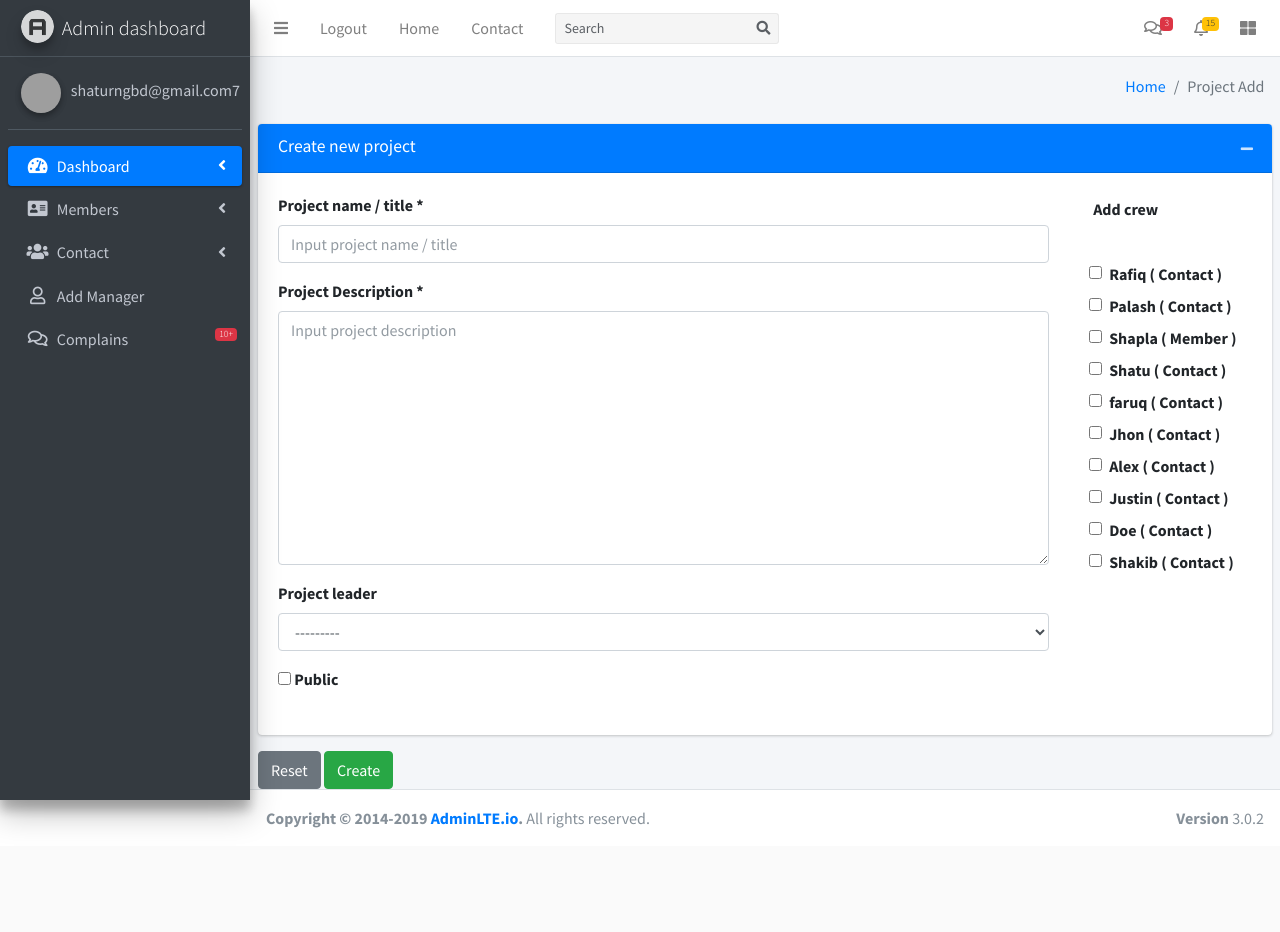
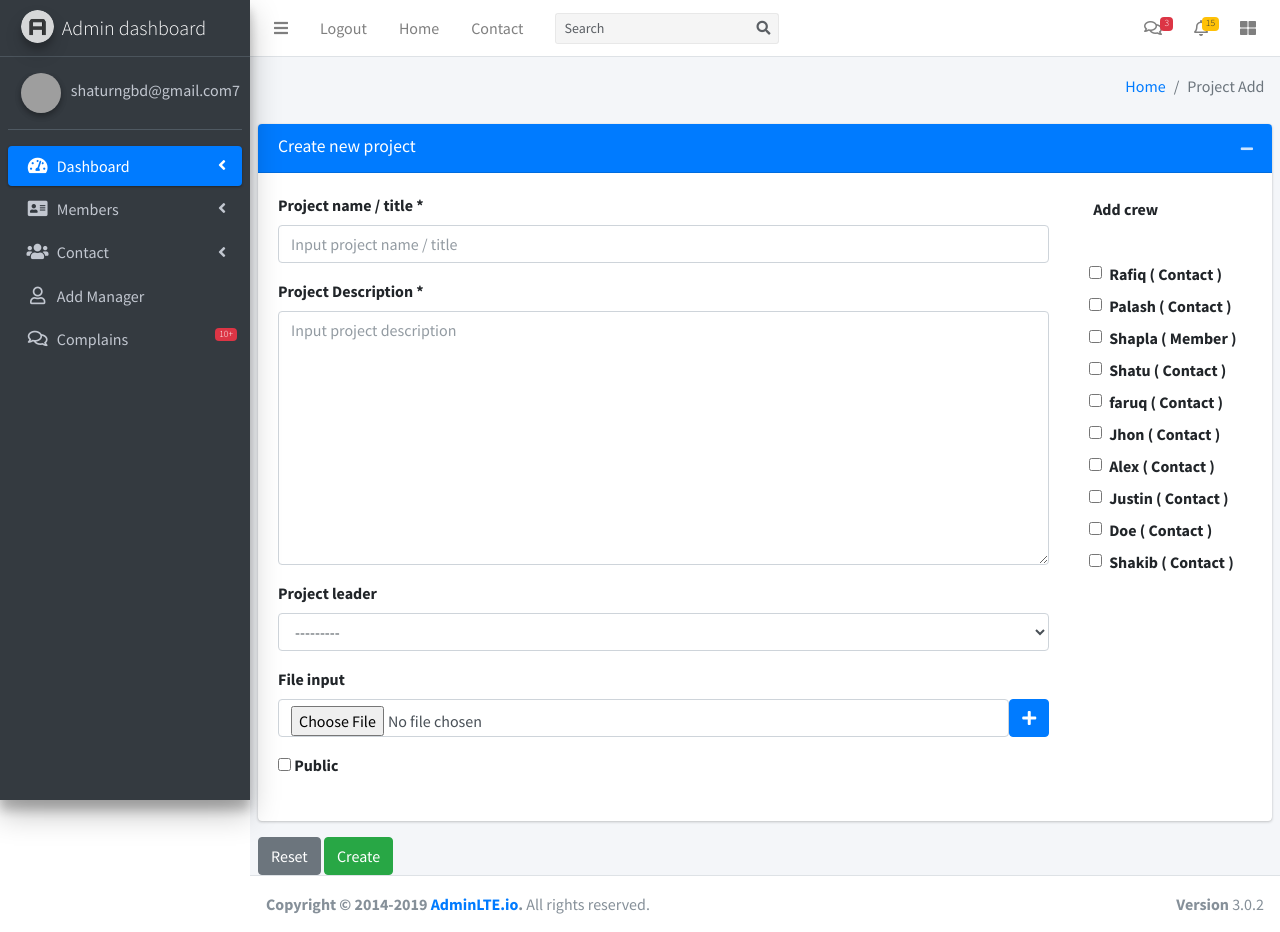
Before and after one commit to Shajjadur-Rahman/pms, a Django app: page /project/add/ in a window 1280 px wide. Before the commit the page ends 828 px from the top, so only its background shows below. Run offline with Django 3.2, Linux system fonts and the light colour scheme; a user stored in the database is signed in; data comes from the database, SQL or seed files in the repository; both versions use the stored data as it was after the commit; some libraries are stand-ins or nearby versions; grey boxes are pictures that could not be loaded.

Commit message:
New js fuction added

```diff
--- a/dashboard/views.py
+++ b/dashboard/views.py
@@ -7,7 +7,7 @@ from django.core.paginator import Paginator
 from django.contrib import messages
 from django.db.models import Q
 from project.models import Project, Role
-from account.models import User
+from account.models import User, Profile
 from datetime import datetime
 from tzlocal import get_localzone
 from account.permission import PermissionForAllUser, AdminAndManagerPermission
@@ -191,7 +191,6 @@ class CreateProjectView(LoginRequiredMixin, AdminAndManagerPermission, SuccessMe
         return super(CreateProjectView, self).form_valid(form)
 
 
-
 # =================================================
 
 def native_to_utc_2(role_dt):
--- a/project/models.py
+++ b/project/models.py
@@ -28,8 +28,10 @@ class Project(models.Model):
     confirm_members  = models.ManyToManyField(settings.AUTH_USER_MODEL, related_name='confirm_members', blank=True)
     completed        = models.BooleanField(default=False)
 
-    start_time = models.DateTimeField(null=True, blank=True)
-    end_time   = models.DateTimeField(null=True, blank=True)
+    start_time       = models.DateTimeField(null=True, blank=True)
+    end_time         = models.DateTimeField(null=True, blank=True)
+
+    attachments      = models.ManyToManyField('AttachmentFile', related_name='attachments', blank=True)
 
 
 
@@ -55,3 +57,14 @@ class Role(models.Model):
 
     def __str__(self):
         return self.role_title
+
+
+def upload_attachment(instance, filename):
+    return '/'.join(['file_name', str(instance.file_name), filename])
+
+class AttachmentFile(models.Model):
+    file_title   = models.CharField(max_length=250, null=True, blank=True)
+    attach_file  = models.FileField(upload_to=upload_attachment, null=True, blank=True)
+
+    def __str__(self):
+        return str(self.pk)
--- a/templates/member_and_contact_profile/member_and_contact_profile.html
+++ b/templates/member_and_contact_profile/member_and_contact_profile.html
@@ -89,6 +89,7 @@
                 <div class="card-header mb-4">
                     <div class="d-flex justify-content-between align-items-center">
                         <h2>Your projects</h2>
+
                         <form action="" method="GET">
                             <div class="d-flex align-items-center">
                                 <div class="input-group input-group-sm">
@@ -105,6 +106,7 @@
                                 </div>
                             </div>
                         </form>
+
                     </div>
                 </div>
                   <div class="card-body">
@@ -143,8 +145,8 @@
                                     </div>
                                 </div>
                                  {% empty %}
-                               <div class="post">
-                                   No fount !
+                               <div class="post text-danger">
+                                   Project not fount !
                                </div>
                                  {% endfor %}
                                 <!-- /.post -->
--- a/templates/project/project_create.html
+++ b/templates/project/project_create.html
@@ -43,26 +43,38 @@
             <div class="d-flex">
               <div class="card-body">
               <div class="form-group">
-                <label for="inputName">Project name / title *</label>
+                <label>Project name / title *</label>
                {{ form.title }}
               </div>
               <div class="form-group">
-                <label for="inputDescription">Project Description *</label>
+                <label>Project Description *</label>
                 {{ form.description }}
               </div>
               <div class="form-group">
-                <label for="inputStatus">Project leader</label>
+                <label>Project leader</label>
                   {{ form.project_leader }}
               </div>
 
+                  <div class="form-group" id="file_div_wrapper">
+                    <label>File input</label>
+
+                    <div class="input-group">
+                      <div class="custom-file" id="file_input_container">
+                         <input type="file" class="form-control" name="file_name">
+                          <button id="add" class="btn btn-primary" type="button"> <i class="fas fa-plus"></i></button>
+                      </div>
+                    </div>
+
+                  </div>
+
               <div class="form-group">
                 {{ form.public }}
-                 <label for="inputStatus">Public</label>
+                 <label>Public</label>
               </div>
 
             </div>
              <div class="mt-4 overflow-auto" style="min-width: 20%; height: 400px">
-               <label for="inputStatus" style="position: fixed; background: #fff; display:block; width: 200px; height: 40px; z-index: 100; text-align: left; padding-left: 24px">Add crew</label>
+               <label style="position: fixed; background: #fff; display:block; width: 200px; height: 40px; z-index: 100; text-align: left; padding-left: 24px">Add crew</label>
                <div style="margin-top: 60px">
                   <div class="form-group">
                       <div class="form-check">
@@ -91,3 +103,47 @@
   <!-- /.content-wrapper -->
 
 {% endblock %}
+
+{% block js_block %}
+<script>
+
+
+
+
+    window.addEventListener("load", function() {
+    document.getElementById("add").addEventListener("click", function() {
+    var file_div_wrapper = document.getElementById("file_div_wrapper")
+
+    var inputGroup = document.createElement("div");
+                  inputGroup.setAttribute("class", "input-group");
+        file_div_wrapper.appendChild(inputGroup);
+
+    var customFile = document.createElement("div");
+              customFile.setAttribute("class", "custom-file my-2");
+
+    inputGroup.appendChild(customFile)
+
+
+    var file = document.createElement("input");
+    file.setAttribute("type", "file");
+    file.setAttribute("class", "form-control");
+    file.setAttribute("name", "file_name");
+
+    customFile.appendChild(file);
+    var minusBtn = document.createElement("button");
+                   minusBtn.setAttribute("class", "btn btn-danger");
+                   minusBtn.setAttribute("type", "button");
+                   customFile.appendChild(minusBtn)
+    var icon = document.createElement("i");
+               icon.setAttribute("class", "fas fa-minus");
+               minusBtn.appendChild(icon);
+
+    minusBtn.addEventListener('click', function() {
+    inputGroup.remove()
+    this.remove()
+});
+  });
+});
+</script>
+
+{% endblock %}
```
Also changed, not shown: db.sqlite3, project/migrations/0011_auto_20211202_1918.py (added), project/migrations/0012_rename_file_name_attachmentfile_attach_file.py (added). Lines whose indentation alone changed are shown as unchanged.
